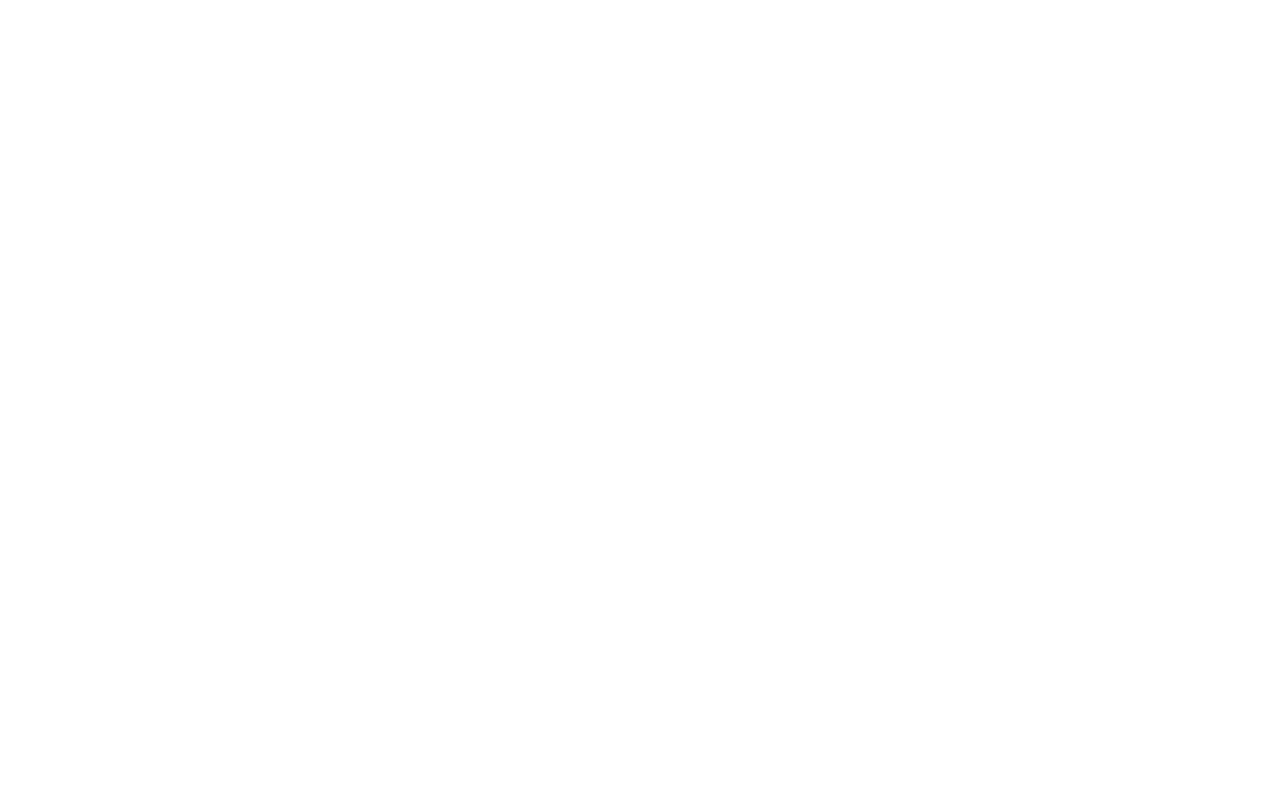
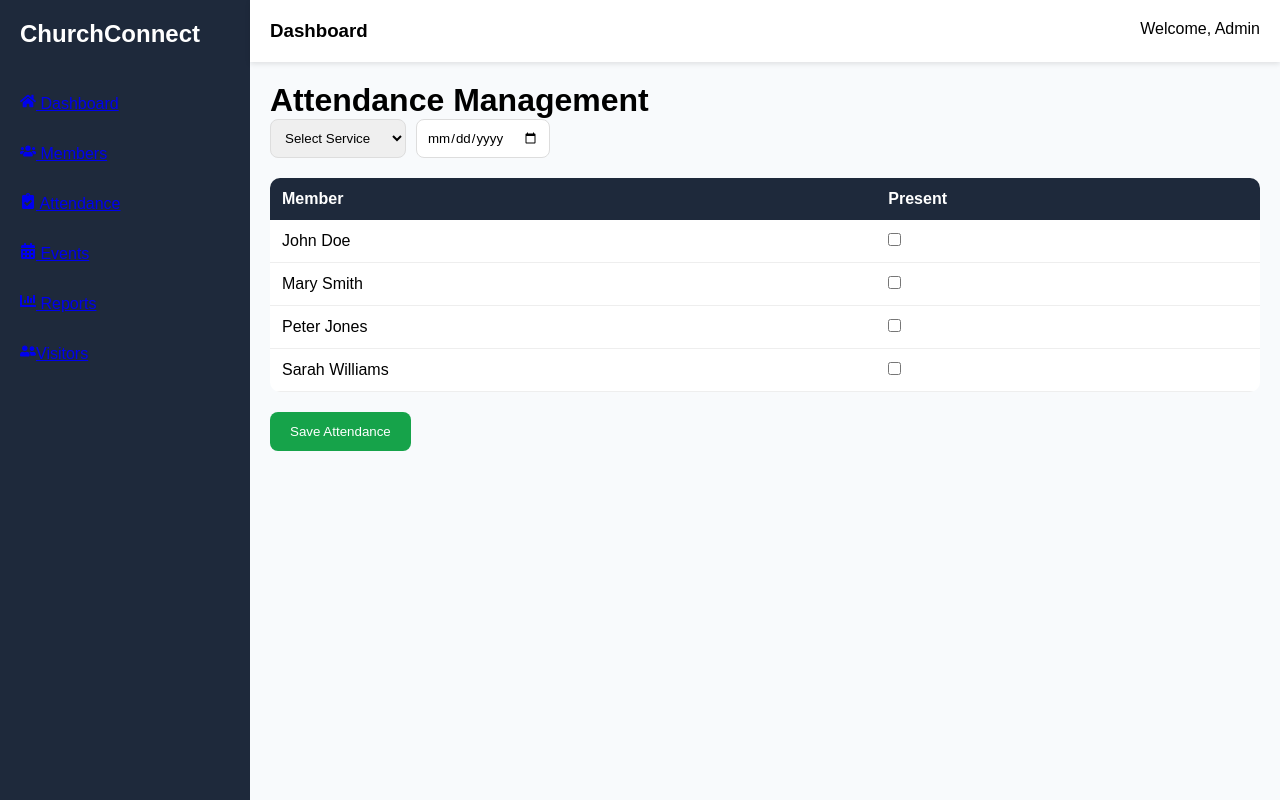
Before and after one commit to MphoJr/Church-Connect, a React (Vite) app in the folder client/: page /attendance in a window 1280 px wide. Before the commit this address had no page. Built offline with nearby package versions, Linux system fonts and the light colour scheme.

Commit message:
Add Attendance and Visitors management pages with form handling and routing

```diff
--- a/client/src/App.css
+++ b/client/src/App.css
@@ -147,3 +147,56 @@
 .delete-btn:hover {
   background: #b91c1c;
 }
+.attendance-container {
+  padding: 20px;
+}
+
+.attendance-form {
+  display: flex;
+  gap: 10px;
+  margin-bottom: 20px;
+}
+
+.attendance-form select,
+.attendance-form input {
+  padding: 10px;
+  border: 1px solid #ddd;
+  border-radius: 8px;
+}
+
+.attendance-table {
+  background: white;
+  border-radius: 10px;
+  overflow: hidden;
+  margin-bottom: 20px;
+}
+
+.attendance-table table {
+  width: 100%;
+  border-collapse: collapse;
+}
+
+.attendance-table th {
+  background: #1e293b;
+  color: white;
+  text-align: left;
+  padding: 12px;
+}
+
+.attendance-table td {
+  padding: 12px;
+  border-bottom: 1px solid #eee;
+}
+
+.save-btn {
+  background: #16a34a;
+  color: white;
+  border: none;
+  padding: 12px 20px;
+  border-radius: 8px;
+  cursor: pointer;
+}
+
+.save-btn:hover {
+  background: #15803d;
+}
--- a/client/src/components/Sidebar.jsx
+++ b/client/src/components/Sidebar.jsx
@@ -4,6 +4,7 @@ import {
   FaClipboardCheck,
   FaCalendarAlt,
   FaChartBar,
+  FaUserFriends,
 } from "react-icons/fa";
 import { Link } from "react-router-dom";
 
@@ -41,6 +42,12 @@ const Sidebar = () => {
             <FaChartBar /> Reports
           </Link>
         </li>
+        <li>
+          <Link to="/visitors">
+            <FaUserFriends />
+            Visitors
+          </Link>
+        </li>
       </ul>{" "}
     </div>
   );
--- a/client/src/pages/Attendance.jsx
+++ b/client/src/pages/Attendance.jsx
@@ -0,0 +1,89 @@
+import { useState } from "react";
+import AdminLayout from "../layouts/AdminLayout";
+
+function Attendance() {
+  const [service, setService] = useState("");
+  const [date, setDate] = useState("");
+
+  const [members, setMembers] = useState([
+    { id: 1, name: "John Doe", present: false },
+    { id: 2, name: "Mary Smith", present: false },
+    { id: 3, name: "Peter Jones", present: false },
+    { id: 4, name: "Sarah Williams", present: false },
+  ]);
+
+  const handleAttendance = (id) => {
+    setMembers(
+      members.map((member) =>
+        member.id === id ? { ...member, present: !member.present } : member,
+      ),
+    );
+  };
+
+  const handleSave = () => {
+    console.log({
+      service,
+      date,
+      attendance: members,
+    });
+
+    alert("Attendance recorded successfully");
+  };
+
+  return (
+    <AdminLayout>
+      <div className="attendance-container">
+        <h1>Attendance Management</h1>
+
+        <div className="attendance-form">
+          <select value={service} onChange={(e) => setService(e.target.value)}>
+            <option value="">Select Service</option>
+            <option>Sunday Service</option>
+            <option>Bible Study</option>
+            <option>Youth Service</option>
+            <option>Prayer Meeting</option>
+          </select>
+
+          <input
+            type="date"
+            value={date}
+            onChange={(e) => setDate(e.target.value)}
+          />
+        </div>
+
+        <div className="attendance-table">
+          <table>
+            <thead>
+              <tr>
+                <th>Member</th>
+                <th>Present</th>
+              </tr>
+            </thead>
+
+            <tbody>
+              {members.map((member) => (
+                <tr key={member.id}>
+                  <td>{member.name}</td>
+
+                  <td>
+                    <input
+                      type="checkbox"
+                      checked={member.present}
+                      onChange={() => handleAttendance(member.id)}
+                    />
+                  </td>
+                </tr>
+              ))}
+            </tbody>
+          </table>
+        </div>
+
+        <button className="save-btn" onClick={handleSave}>
+          Save Attendance
+        </button>
+      </div>
+    </AdminLayout>
+  );
+}
+
+export default Attendance;
--- /dev/null
+++ b/client/src/pages/Visitors.jsx
@@ -0,0 +1,112 @@
+// src/pages/Visitors.jsx
+
+import { useState } from "react";
+import AdminLayout from "../layouts/AdminLayout";
+
+function Visitors() {
+  const [visitors, setVisitors] = useState([]);
+
+  const [formData, setFormData] = useState({
+    fullName: "",
+    phone: "",
+    service: "",
+    visitDate: "",
+  });
+
+  const handleChange = (e) => {
+    setFormData({
+      ...formData,
+      [e.target.name]: e.target.value,
+    });
+  };
+
+  const handleSubmit = (e) => {
+    e.preventDefault();
+
+    const newVisitor = {
+      id: Date.now(),
+      ...formData,
+    };
+
+    setVisitors([...visitors, newVisitor]);
+
+    setFormData({
+      fullName: "",
+      phone: "",
+      service: "",
+      visitDate: "",
+    });
+  };
+
+  return (
+    <AdminLayout>
+      <div className="members-container">
+        <h1>Visitors</h1>
+
+        <form className="member-form" onSubmit={handleSubmit}>
+          <input
+            type="text"
+            name="fullName"
+            placeholder="Visitor Name"
+            value={formData.fullName}
+            onChange={handleChange}
+            required
+          />
+
+          <input
+            type="text"
+            name="phone"
+            placeholder="Phone Number"
+            value={formData.phone}
+            onChange={handleChange}
+          />
+
+          <select
+            name="service"
+            value={formData.service}
+            onChange={handleChange}
+          >
+            <option value="">Select Service</option>
+            <option>Sunday Service</option>
+            <option>Bible Study</option>
+            <option>Youth Service</option>
+            <option>Prayer Meeting</option>
+          </select>
+
+          <input
+            type="date"
+            name="visitDate"
+            value={formData.visitDate}
+            onChange={handleChange}
+          />
+
+          <button type="submit">Add Visitor</button>
+        </form>
+
+        <table className="member-table">
+          <thead>
+            <tr>
+              <th>Name</th>
+              <th>Phone</th>
+              <th>Service</th>
+              <th>Visit Date</th>
+            </tr>
+          </thead>
+
+          <tbody>
+            {visitors.map((visitor) => (
+              <tr key={visitor.id}>
+                <td>{visitor.fullName}</td>
+                <td>{visitor.phone}</td>
+                <td>{visitor.service}</td>
+                <td>{visitor.visitDate}</td>
+              </tr>
+            ))}
+          </tbody>
+        </table>
+      </div>
+    </AdminLayout>
+  );
+}
+
+export default Visitors;
--- a/client/src/routes/AppRoutes.jsx
+++ b/client/src/routes/AppRoutes.jsx
@@ -1,12 +1,15 @@
 import { Routes, Route } from "react-router-dom";
 import Dashboard from "../pages/Dashboard";
 import Members from "../pages/Members";
-
+import Visitors from "../pages/Visitors";
+import Attendance from "../pages/Attendance";
 function AppRoutes() {
   return (
     <Routes>
       <Route path="/" element={<Dashboard />} />
       <Route path="/members" element={<Members />} />
+      <Route path="/visitors" element={<Visitors />} />
+      <Route path="/attendance" element={<Attendance />} />
     </Routes>
   );
 }
```
